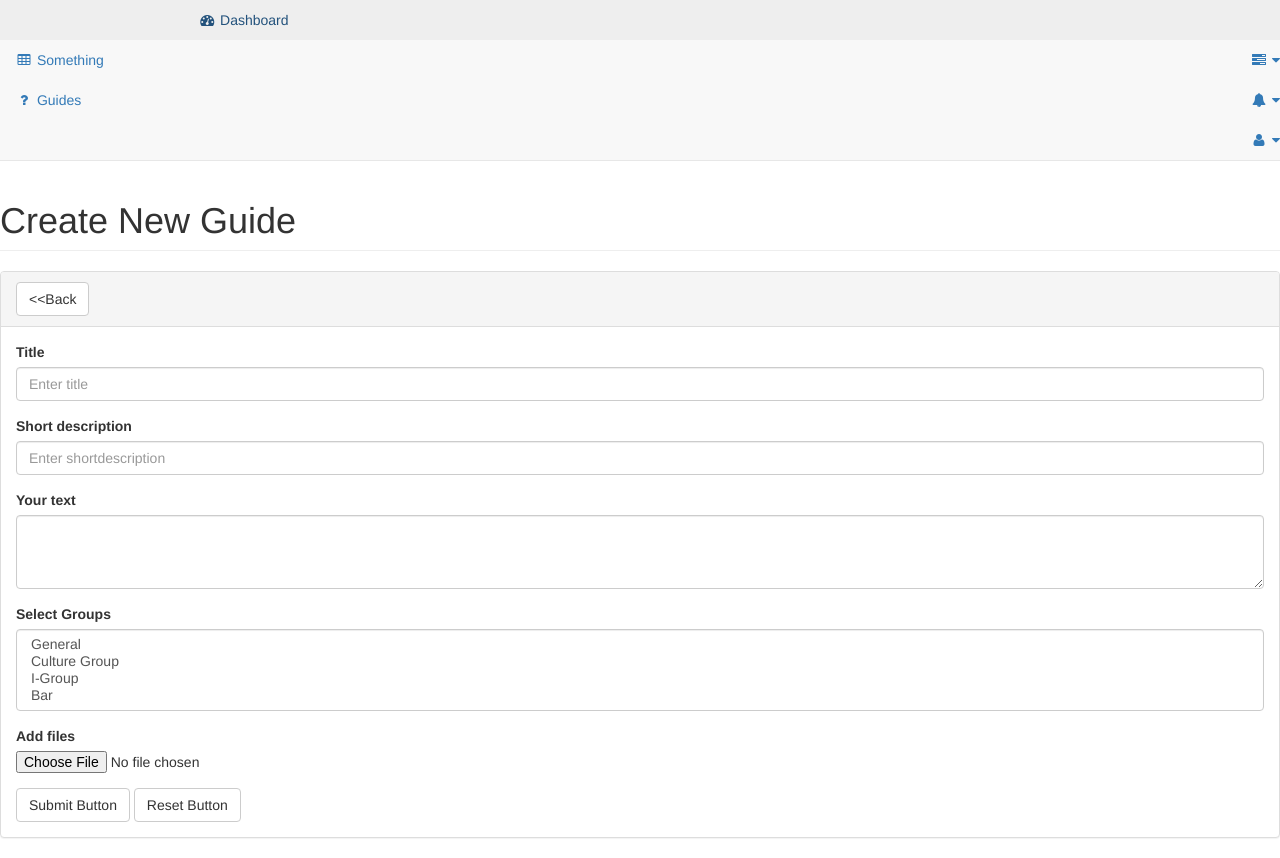
After one commit to Sheepyhead/dEksSysGroup2, a Django app: page /guides/create_guide in a window 1280 px wide. The commit adds this page. Run offline with Django 3.2, Linux system fonts and the light colour scheme; some libraries are stand-ins or nearby versions.

Commit message:
Added create_guide page and refactored base html file. Updated .gitignore

```diff
--- a/guides/models.py
+++ b/guides/models.py
@@ -7,6 +7,7 @@ from django.db import models
 
 class Category(models.Model):
     name = models.CharField(max_length=50)
+
     def __str__(self):
         return self.name
 
@@ -15,5 +16,6 @@ class Guide(models.Model):
     title = models.CharField(max_length=100)
     text = models.TextField()
     category = models.ForeignKey(Category)
+
     def __str__(self):
         return self.title
--- a/guides/urls.py
+++ b/guides/urls.py
@@ -5,5 +5,6 @@ from . import views
 
 urlpatterns = [
     url(r'^$', views.index, name="guides"),
-    url(r'^guide', views.guide, name="guide")
+    url(r'^guide', views.guide, name="guide"),
+    url(r'^create_guide', views.create_guide, name="create_guide")
 ]
--- a/guides/views.py
+++ b/guides/views.py
@@ -1,7 +1,6 @@
 from django.shortcuts import render
 from .models import Guide, Category
 from django.template.response import SimpleTemplateResponse
-from django.views.generic import TemplateView
 
 
 def index(request):
@@ -12,3 +11,7 @@ def index(request):
 
 def guide(request):
     return SimpleTemplateResponse('guides/guide.html')
+
+
+def create_guide(request):
+    return SimpleTemplateResponse('guides/create_guide.html')
--- a/index/index.py
+++ b/index/index.py
@@ -2,4 +2,4 @@ from django.views.generic import TemplateView
 
 
 def index(request):
-    return TemplateView.as_view(template_name="navbars.html")
+    return TemplateView.as_view(template_name="base.html")
--- a/templates/navbars.html
+++ b/templates/base.html
@@ -3,35 +3,7 @@
 
 <head>
 
-    <meta charset="utf-8">
-    <meta http-equiv="X-UA-Compatible" content="IE=edge">
-    <meta name="viewport" content="width=device-width, initial-scale=1">
-    <meta name="description" content="">
-    <meta name="author" content="">
-
-    <title>SB Admin 2 - Bootstrap Admin Theme</title>
-    {% load static %}
-    <!-- Bootstrap Core CSS -->
-    <link href="{% static "vendor/bootstrap/css/bootstrap.min.css" %}" rel="stylesheet">
-
-    <!-- MetisMenu CSS -->
-    <link href="{% static "vendor/metisMenu/metisMenu.min.css" %}" rel="stylesheet">
-
-    <!-- Custom CSS -->
-    <link href="{% static "dist/css/sb-admin-2.css" %}" rel="stylesheet">
-
-    <!-- Morris Charts CSS -->
-    <link href="{% static "vendor/morrisjs/morris.css" %}" rel="stylesheet">
-
-    <!-- Font-awesome CSS -->
-    <link href="{% static "vendor/font-awesome/css/font-awesome.min.css" %}" rel="stylesheet">
-
-    <!-- HTML5 Shim and Respond.js IE8 support of HTML5 elements and media queries -->
-    <!-- WARNING: Respond.js doesn't work if you view the page via file:// -->
-    <!--[if lt IE 9]>
-        <script src="https://oss.maxcdn.com/libs/html5shiv/3.7.0/html5shiv.js"></script>
-        <script src="https://oss.maxcdn.com/libs/respond.js/1.4.2/respond.min.js"></script>
-    <![endif]-->
+    {% include 'css_and_scripts.html' %}
 
 </head>
 
@@ -278,7 +250,7 @@
                         <a href="{% url 'index' %}"><i class="fa fa-dashboard fa-fw"></i> Dashboard</a>
                     </li>
                     <li>
-                        <a href="#"><i class="fa fa-table fa-fw"></i> Shifts</a>
+                        <a href="#"><i class="fa fa-table fa-fw"></i> Something</a>
                     </li>
                     <li>
                         <a href="{% url 'guides' %}"><i class="fa fa-question fa-fw"></i> Guides</a>
@@ -289,28 +261,11 @@
         </div>
         <!-- /.navbar-static-side -->
     </nav>
-{% block content %}
+    {% block content %}
 
-{% endblock %}
+    {% endblock %}
 </div>
 <!-- /#wrapper -->
-
-<!-- jQuery -->
-<script src="{% static "vendor/jquery/jquery.min.js" %}"></script>
-
-<!-- Bootstrap Core JavaScript -->
-<script src="{% static "vendor/bootstrap/js/bootstrap.min.js" %}"></script>
-
-<!-- Metis Menu Plugin JavaScript -->
-<script src="{% static "vendor/metisMenu/metisMenu.min.js" %}"></script>
-
-<!-- Morris Charts JavaScript -->
-<script src="{% static "vendor/raphael/raphael.min.js" %}"></script>
-<script src="{% static "vendor/morrisjs/morris.min.js" %}"></script>
-<script src="{% static "data/morris-data.js" %}"></script>
-
-<!-- Custom Theme JavaScript -->
-<script src="{% static "dist/js/sb-admin-2.js" %}"></script>
 
 </body>
 
--- /dev/null
+++ b/templates/css_and_scripts.html
@@ -0,0 +1,46 @@
+<meta charset="utf-8">
+<meta http-equiv="X-UA-Compatible" content="IE=edge">
+<meta name="viewport" content="width=device-width, initial-scale=1">
+<meta name="description" content="">
+<meta name="author" content="">
+
+<title>SB Admin 2 - Bootstrap Admin Theme</title>
+{% load static %}
+<!-- Bootstrap Core CSS -->
+<link href="{% static "vendor/bootstrap/css/bootstrap.min.css" %}" rel="stylesheet">
+
+<!-- MetisMenu CSS -->
+<link href="{% static "vendor/metisMenu/metisMenu.min.css" %}" rel="stylesheet">
+
+<!-- Custom CSS -->
+<link href="{% static "dist/css/sb-admin-2.css" %}" rel="stylesheet">
+
+<!-- Morris Charts CSS -->
+<link href="{% static "vendor/morrisjs/morris.css" %}" rel="stylesheet">
+
+<!-- Font-awesome CSS -->
+<link href="{% static "vendor/font-awesome/css/font-awesome.min.css" %}" rel="stylesheet">
+
+<!-- HTML5 Shim and Respond.js IE8 support of HTML5 elements and media queries -->
+<!-- WARNING: Respond.js doesn't work if you view the page via file:// -->
+<!--[if lt IE 9]>
+        <script src="https://oss.maxcdn.com/libs/html5shiv/3.7.0/html5shiv.js"></script>
+        <script src="https://oss.maxcdn.com/libs/respond.js/1.4.2/respond.min.js"></script>
+    <![endif]-->
+
+<!-- jQuery -->
+<script src="{% static "vendor/jquery/jquery.min.js" %}"></script>
+
+<!-- Bootstrap Core JavaScript -->
+<script src="{% static "vendor/bootstrap/js/bootstrap.min.js" %}"></script>
+
+<!-- Metis Menu Plugin JavaScript -->
+<script src="{% static "vendor/metisMenu/metisMenu.min.js" %}"></script>
+
+<!-- Morris Charts JavaScript -->
+<script src="{% static "vendor/raphael/raphael.min.js" %}"></script>
+<script src="{% static "vendor/morrisjs/morris.min.js" %}"></script>
+<script src="{% static "data/morris-data.js" %}"></script>
+
+<!-- Custom Theme JavaScript -->
+<script src="{% static "dist/js/sb-admin-2.js" %}"></script>
--- /dev/null
+++ b/templates/guides/create_guide.html
@@ -0,0 +1,63 @@
+{% extends 'base.html' %}
+{% block content %}
+    <div id="page-wrapper">
+        <div class="row">
+            <div class="col-lg-12">
+                <h1 class="page-header">Create New Guide</h1>
+            </div>
+            <!-- /.col-lg-12 -->
+        </div>
+        <!-- /.row -->
+        <div class="row">
+            <div class="col-lg-12">
+                <div class="panel panel-default">
+                    <div class="panel-heading">
+                        <a type="button" class="btn btn-default" href="#">&lt&ltBack</a>
+                    </div>
+                    <div class="panel-body">
+                        <div class="row">
+                            <div class="col-lg-12">
+                                <form role="form">
+                                    <div class="form-group">
+                                        <label>Title</label>
+                                        <input class="form-control" placeholder="Enter title">
+                                    </div>
+                                    <div class="form-group">
+                                        <label>Short description</label>
+                                        <input class="form-control" placeholder="Enter shortdescription">
+                                    </div>
+                                    <div class="form-group">
+                                        <label>Your text</label>
+                                        <textarea class="form-control" rows="3"></textarea>
+                                    </div>
+                                    <div class="form-group">
+                                        <label>Select Groups</label>
+                                        <select multiple class="form-control">
+                                            <option>General</option>
+                                            <option>Culture Group</option>
+                                            <option>I-Group</option>
+                                            <option>Bar</option>
+                                        </select>
+                                    </div>
+                                    <div class="form-group">
+                                        <label>Add files</label>
+                                        <input type="file">
+                                    </div>
+
+
+                                    <button type="submit" class="btn btn-default">Submit Button</button>
+                                    <button type="reset" class="btn btn-default">Reset Button</button>
+                                </form>
+                            </div>
+                        </div>
+                        <!-- /.row (nested) -->
+                    </div>
+                    <!-- /.panel-body -->
+                </div>
+                <!-- /.panel -->
+            </div>
+            <!-- /.col-lg-12 -->
+        </div>
+        <!-- /.row -->
+    </div>
+{% endblock %}
--- a/templates/guides/guide.html
+++ b/templates/guides/guide.html
@@ -1,11 +1,12 @@
-{% extends 'navbars.html' %}
+{% extends 'base.html' %}
 {% block content %}
     <!-- Page Content -->
     <div id="page-wrapper">
         <div class="container-fluid">
             <div class="row">
                 <div class="col-lg-12">
-                    <h1 class="page-header">Blank</h1>
+                    <h1 class="page-header">This is a guide page</h1>
+                    Now you know everything!
                 </div>
                 <!-- /.col-lg-12 -->
             </div>
```
Also changed, not shown: templates/guides/index.html (+4 -4 lines), templates/index.html (+6 -6 lines), 1 other file.
